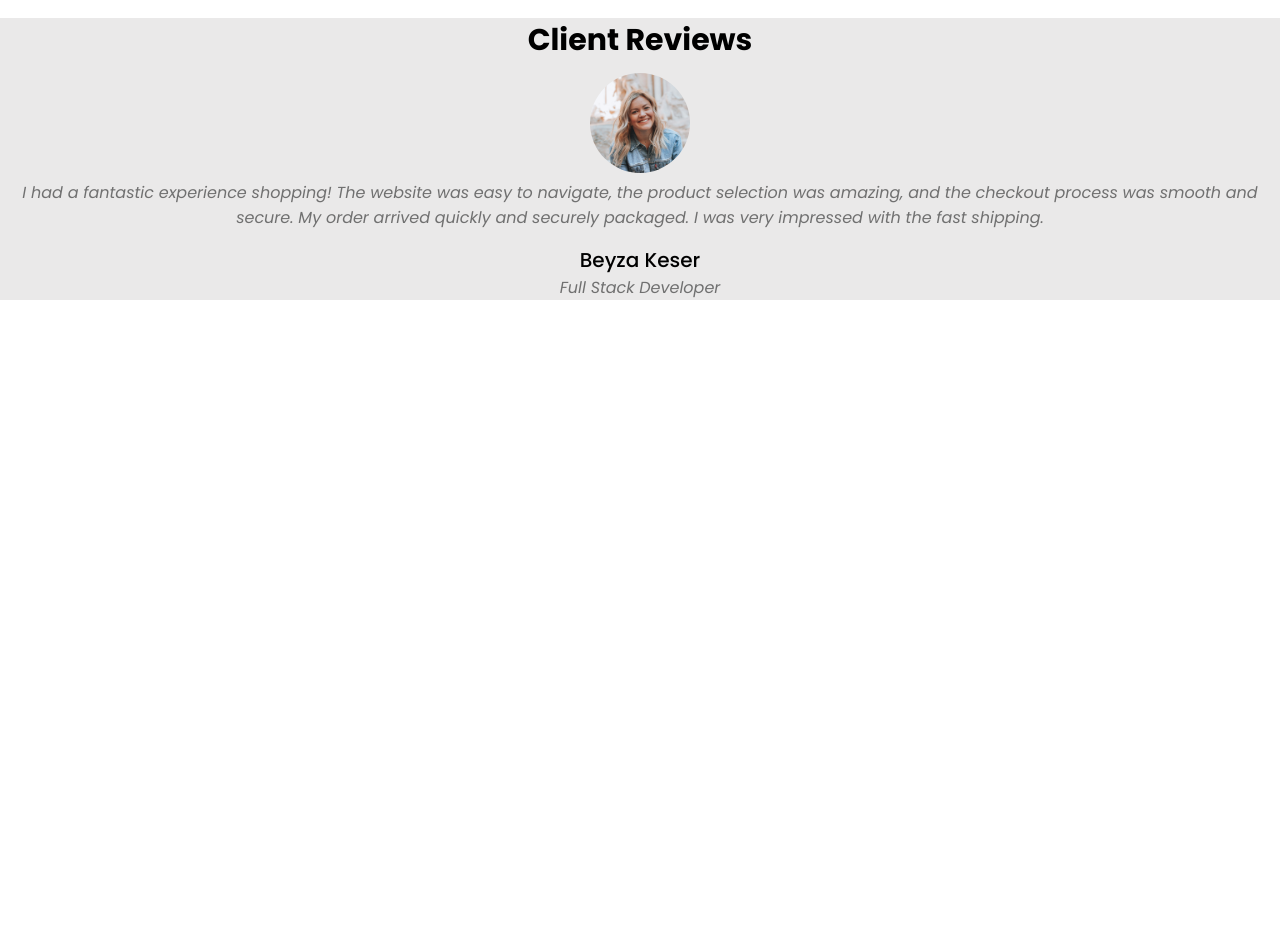
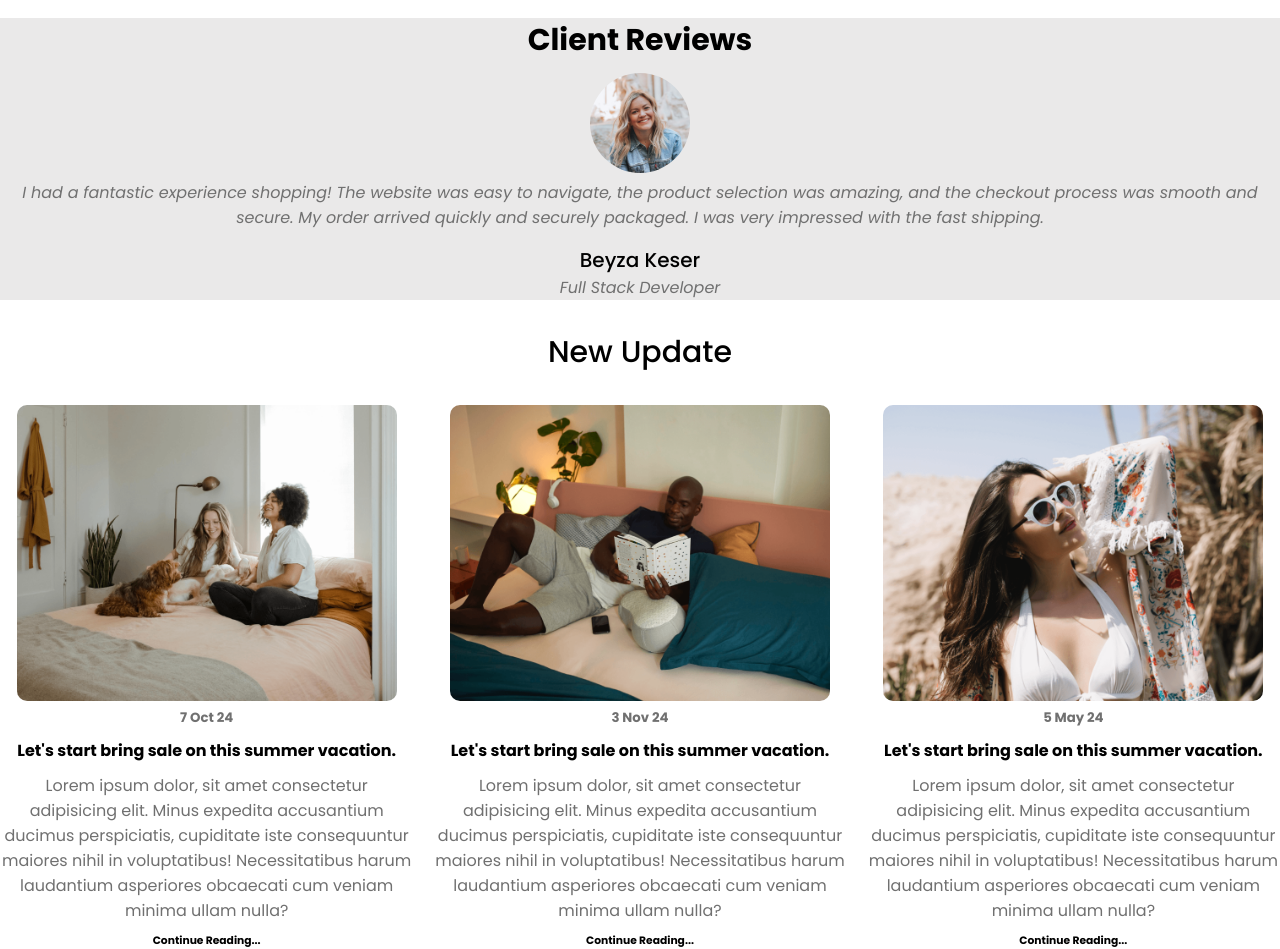
Before and after one commit to beyzaaakeser/ShoppingEcommerceWebsite, a plain HTML site: page index.html in a window 1280 px wide. Shown: the part 2778-3727 px from the top of the page. Before the commit the page ends 3078 px from the top, so only its background shows below. Drawn offline with Linux system fonts and the light colour scheme.

Commit message:
update news section finished

```diff
--- a/index.html
+++ b/index.html
@@ -266,6 +266,52 @@
       </div>
     </section>
 
+    <section class="update-news">
+      <div class="up-center-text">
+        <h2>New Update</h2>
+      </div>
+      <div class="update-cart">
+        <div class="cart">
+          <img src="images/bl-1.png" alt="" />
+          <h5>7 Oct 24</h5>
+          <h4>Let's start bring sale on this summer vacation.</h4>
+          <p>
+            Lorem ipsum dolor, sit amet consectetur adipisicing elit. Minus
+            expedita accusantium ducimus perspiciatis, cupiditate iste
+            consequuntur maiores nihil in voluptatibus! Necessitatibus harum
+            laudantium asperiores obcaecati cum veniam minima ullam nulla?
+          </p>
+          <h6>Continue Reading...</h6>
+        </div>
+
+        <div class="cart">
+            <img src="images/bl-2.png" alt="" />
+            <h5>3 Nov 24</h5>
+            <h4>Let's start bring sale on this summer vacation.</h4>
+            <p>
+              Lorem ipsum dolor, sit amet consectetur adipisicing elit. Minus
+              expedita accusantium ducimus perspiciatis, cupiditate iste
+              consequuntur maiores nihil in voluptatibus! Necessitatibus harum
+              laudantium asperiores obcaecati cum veniam minima ullam nulla?
+            </p>
+            <h6>Continue Reading...</h6>
+          </div>
+
+          <div class="cart">
+            <img src="images/bl-3.png" alt="" />
+            <h5>5 May 24</h5>
+            <h4>Let's start bring sale on this summer vacation.</h4>
+            <p>
+              Lorem ipsum dolor, sit amet consectetur adipisicing elit. Minus
+              expedita accusantium ducimus perspiciatis, cupiditate iste
+              consequuntur maiores nihil in voluptatibus! Necessitatibus harum
+              laudantium asperiores obcaecati cum veniam minima ullam nulla?
+            </p>
+            <h6>Continue Reading...</h6>
+          </div>
+      </div>
+    </section>
+
 
   </body>
 </html>
--- a/style.css
+++ b/style.css
@@ -222,3 +222,34 @@ header {
   text-align: center;
   margin-top: 15px;
 }
+
+.up-center-text h2 {
+  text-align: center;
+  font-size: 30px;
+  font-weight: 500;
+  margin: 30px;
+}
+.update-cart {
+    display: grid;
+    grid-template-columns: repeat(auto-fit, minmax(380px, auto));
+    gap: 20px;
+    text-align: center;
+}
+
+.cart img {
+  width: 380px;
+  border-radius: 10px;
+
+}
+
+.cart h5,p{
+    color: var(--review-p-color);
+}
+
+.cart h4{
+    margin: 10px 0;
+}
+
+.cart h6{
+    margin-top: 10px;
+}
```
